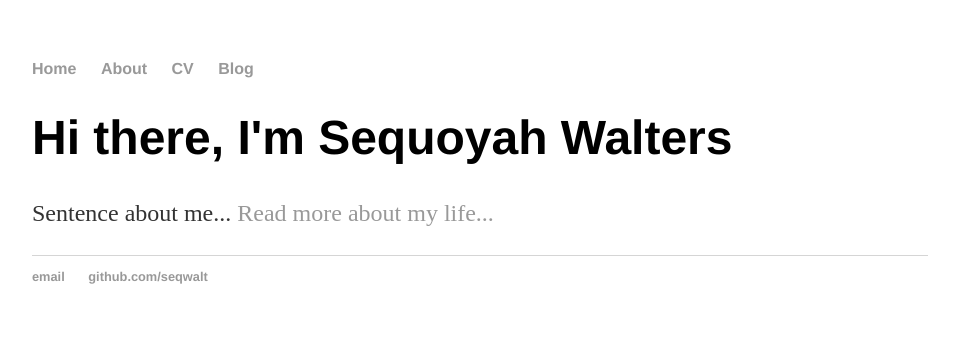
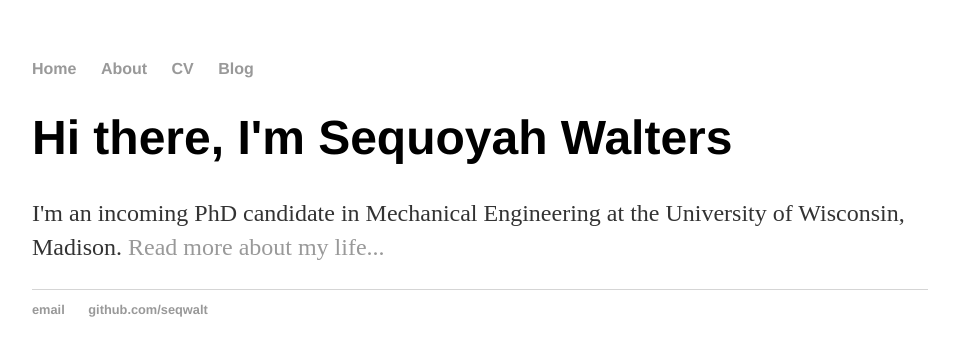
Before and after one commit to seqwalt/seqwalt.github.io, a Jekyll site: the page built from index.html, in a window 1280 px wide. Shown: the top 356 px of the page, without its empty margins (160-1119 px from the left). Built offline with Jekyll 4.4.1, drawn with Linux system fonts in a browser that asks for light colours.

Commit message:
Update index.html

```diff
--- a/index.html
+++ b/index.html
@@ -1,30 +1,8 @@
-<!DOCTYPE html>
-<html>
-	<head>
-		<title>Sequoyah Walters</title>
-		<!-- link to main stylesheet -->
-		<link rel="stylesheet" type="text/css" href="/css/main.css">
-	</head>
-	<body>
-		<nav>
-    		<ul>
-        		<li><a href="/">Home</a></li>
-	        	<li><a href="/about">About</a></li>
-        		<li><a href="/cv">CV</a></li>
-        		<li><a href="/blog">Blog</a></li>
-    		</ul>
-		</nav>
-		<div class="container">
-    		<div class="blurb">
-        		<h1>Hi there, I'm Sequoyah Walters</h1>
-				<p>Sentence about me... <a href="/about">Read more about my life...</a></p>
-    		</div><!-- /.blurb -->
-		</div><!-- /.container -->
-		<footer>
-    		<ul>
-        		<li><a href="mailto:email@gmail.com">email</a></li>
-        		<li><a href="https://github.com/seqwalt">github.com/seqwalt</a></li>
-			</ul>
-		</footer>
-	</body>
-</html>
+---
+layout: default
+title: Sequoyah Walters
+---
+<div class="blurb">
+	<h1>Hi there, I'm Sequoyah Walters</h1>
+	<p>I'm an incoming PhD candidate in Mechanical Engineering at the University of Wisconsin, Madison. <a href="/about">Read more about my life...</a></p>
+</div><!-- /.blurb -->
```
